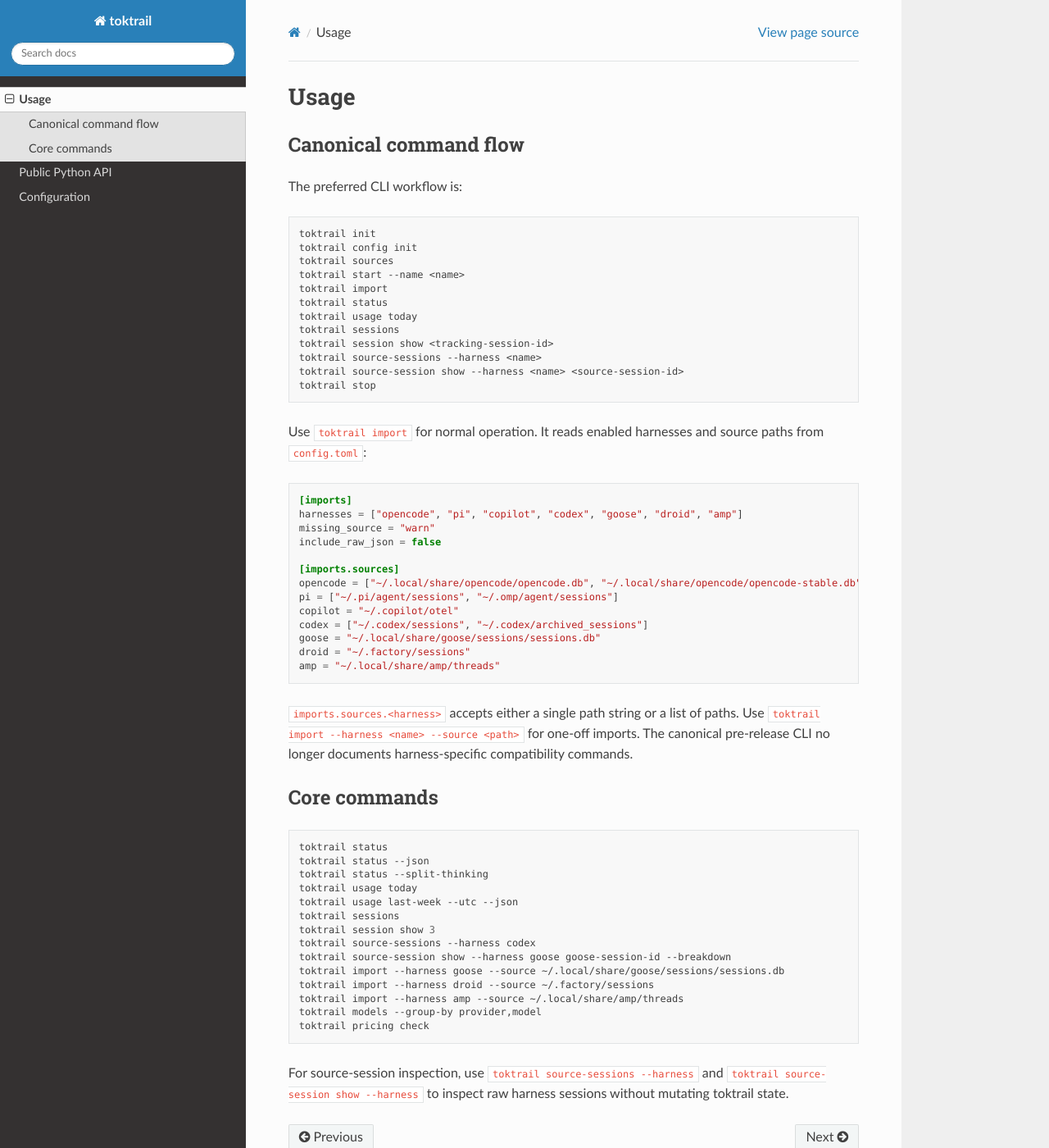
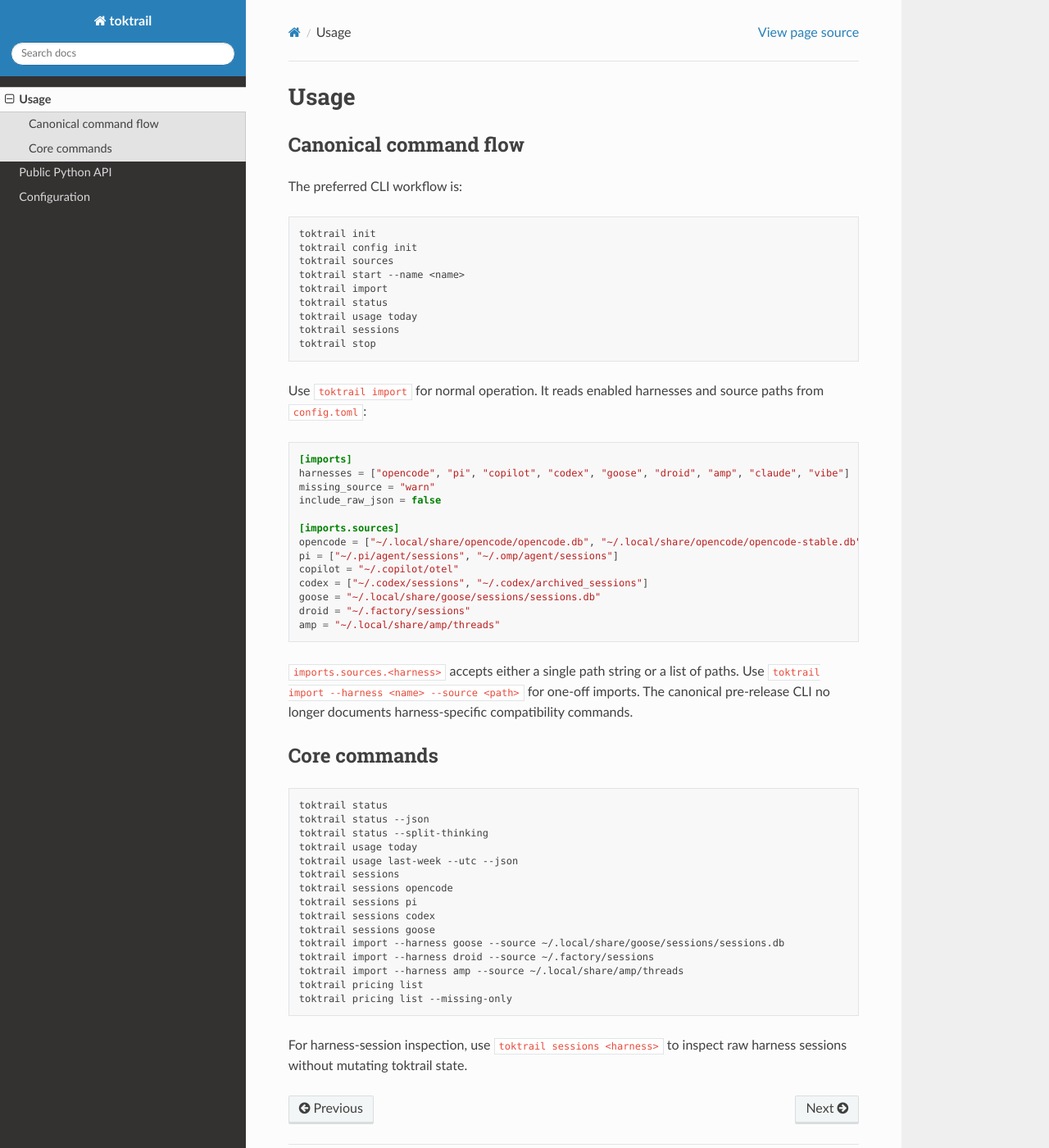
Before and after one commit to holgern/toktrail, a Sphinx documentation site: the page built from docs/usage.rst, in a window 1280 px wide and 1400 px high. Shown: the whole window at 82% size. Built offline with Sphinx 7.4.7 and the Read the Docs theme 3.1.0, drawn with Linux system fonts in a browser that asks for light colours.

Commit message:
feat: prepare for release

```diff
--- a/docs/usage.rst
+++ b/docs/usage.rst
@@ -16,9 +16,6 @@
    toktrail status
    toktrail usage today
    toktrail sessions
-   toktrail session show <tracking-session-id>
-   toktrail source-sessions --harness <name>
-   toktrail source-session show --harness <name> <source-session-id>
    toktrail stop
 
 Use ``toktrail import`` for normal operation. It reads enabled harnesses and
@@ -27,7 +24,7 @@
 .. code-block:: toml
 
    [imports]
-   harnesses = ["opencode", "pi", "copilot", "codex", "goose", "droid", "amp"]
+   harnesses = ["opencode", "pi", "copilot", "codex", "goose", "droid", "amp", "claude", "vibe"]
    missing_source = "warn"
    include_raw_json = false
 
@@ -56,15 +53,15 @@
    toktrail usage today
    toktrail usage last-week --utc --json
    toktrail sessions
-   toktrail session show 3
-   toktrail source-sessions --harness codex
-   toktrail source-session show --harness goose goose-session-id --breakdown
+   toktrail sessions opencode
+   toktrail sessions pi
+   toktrail sessions codex
+   toktrail sessions goose
    toktrail import --harness goose --source ~/.local/share/goose/sessions/sessions.db
    toktrail import --harness droid --source ~/.factory/sessions
    toktrail import --harness amp --source ~/.local/share/amp/threads
-   toktrail models --group-by provider,model
-   toktrail pricing check
+   toktrail pricing list
+   toktrail pricing list --missing-only
 
-For source-session inspection, use ``toktrail source-sessions --harness`` and
-``toktrail source-session show --harness`` to inspect raw harness sessions
-without mutating toktrail state.
+For harness-session inspection, use ``toktrail sessions <harness>`` to inspect
+raw harness sessions without mutating toktrail state.
--- a/pyproject.toml
+++ b/pyproject.toml
@@ -18,7 +18,7 @@
 
 [project]
 name = "toktrail"
-description = "token tracker of a single session"
+description = "Track harness token usage in local SQLite sessions. Import billable token events from OpenCode, Pi, GitHub Copilot CLI, Codex, Goose, Droid, Amp, Claude, and Vibe. Report token and cost breakdowns by harness, model, and agent."
 authors = [{name = "Holger Nahrstaedt"}]
 requires-python = ">=3.10"
 readme = "README.md"
```
Also changed, not shown: API.md (+2 -2 lines), README.md (+26 -35 lines), docs/stable_api_examples.md (+16 -0 lines), 9 other files.
